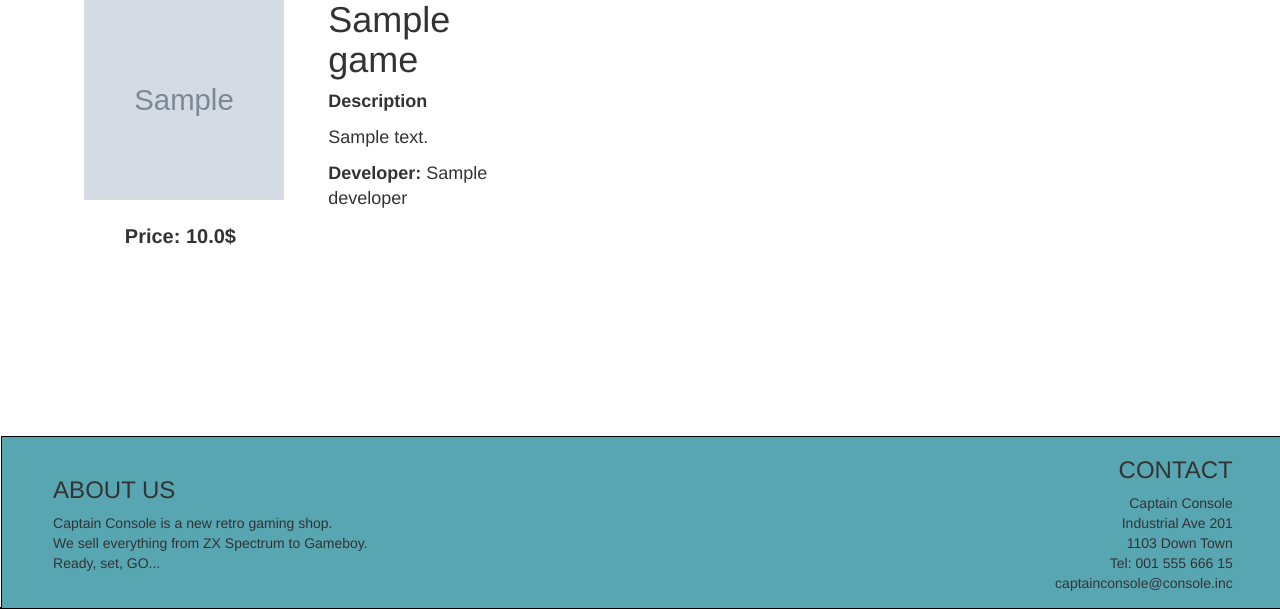
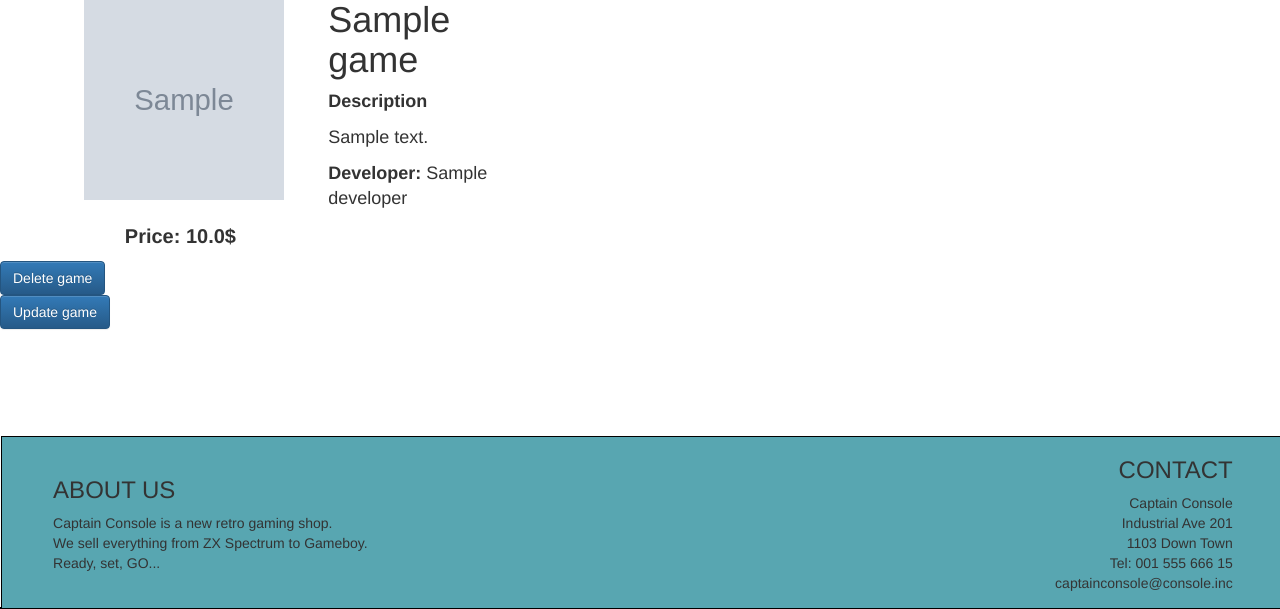
Before and after one commit to Jok90/hopur49CaptainConsole, a Django app: page /store/1 in a window 1280 px wide. Shown: the part 191-800 px from the top of the page. Run offline with Django 3.2, Linux system fonts and the light colour scheme; tables that the repository leaves empty hold one stand-in row (values such as "Sample post"); grey boxes marked "Sample" are stand-in pictures; some libraries are stand-ins or nearby versions.

Commit message:
Add/edit/delete game
Hægt að bæta við, breyta eða henda leikjum

```diff
--- a/game/urls.py
+++ b/game/urls.py
@@ -3,7 +3,10 @@ from . import views
 
 
 urlpatterns = [
-    #http://localhost:8000/store
+    #http://localhost:8000/games/
     path('', views.index, name="game-index"),
-    path('<int:id>', views.get_game_by_id, name="game_details")
+    path('<int:id>', views.get_game_by_id, name="game_details"),
+    path('create_game', views.create_game, name="create_game"),
+    path('delete_game/<int:id>', views.delete_game, name="delete_game"),
+    path('update_game/<int:id>', views.update_game, name="update_game"),
 ]
--- a/game/views.py
+++ b/game/views.py
@@ -1,13 +1,47 @@
-from django.shortcuts import render, get_object_or_404
-from game.models import Game
-
+from django.shortcuts import render, get_object_or_404, redirect
+from game.forms.game_form import GameCreateForm, GameUpdateForm
+from game.models import Game, GameImage
 
 
 # Create your views here.
 def index(request):
     return render(request, 'game/index.html', context={'games': Game.objects.all().order_by('name')})
 
-def get_game_by_id(request,id):
-    return render(request, 'game/game_details.html',{
+
+def get_game_by_id(request, id):
+    return render(request, 'game/game_details.html', {
         'game': get_object_or_404(Game, pk=id)
     })
+
+
+def create_game(request):
+    if request.method == 'POST':
+        form = GameCreateForm(data=request.POST)
+        if form.is_valid():
+            game = form.save()
+            game_image = GameImage(image=request.POST['image'], game=game)
+            game_image.save()
+            return redirect('game-index')
+    else:
+        form = GameCreateForm()
+    return render(request, 'game/create_game.html', {
+        'form': form
+    })
+
+
+def update_game(request, id):
+    instance = get_object_or_404(Game, pk=id)
+    if request.method == 'POST':
+        print(1)
+    else:
+        form = GameUpdateForm(instance=instance)
+    return render(request, 'game/update_game.html', {
+        'form': form,
+        'id': id
+    })
+
+
+def delete_game(request, id):
+    game = get_object_or_404(Game, pk=id)
+    game.delete()
+    return redirect('game-index')
--- a/templates/game/game_details.html
+++ b/templates/game/game_details.html
@@ -14,5 +14,10 @@
         </div>
         <p id="price">Price: {{ game.price }}$</p>
     </div>
-
+    <div class="button">
+        <a href="{% url 'delete_game' game.id %}" class="block btn btn-primary">Delete game </a>
+    </div>
+    <div class="button">
+        <a href="{% url 'update_game' game.id %}" class="block btn btn-primary">Update game </a>
+    </div>
 {% endblock %}
```
Also changed, not shown: game/forms/game_form.py (added, +30 -0 lines), templates/game/create_game.html (added, +8 -0 lines), templates/game/update_game.html (added, +8 -0 lines).
